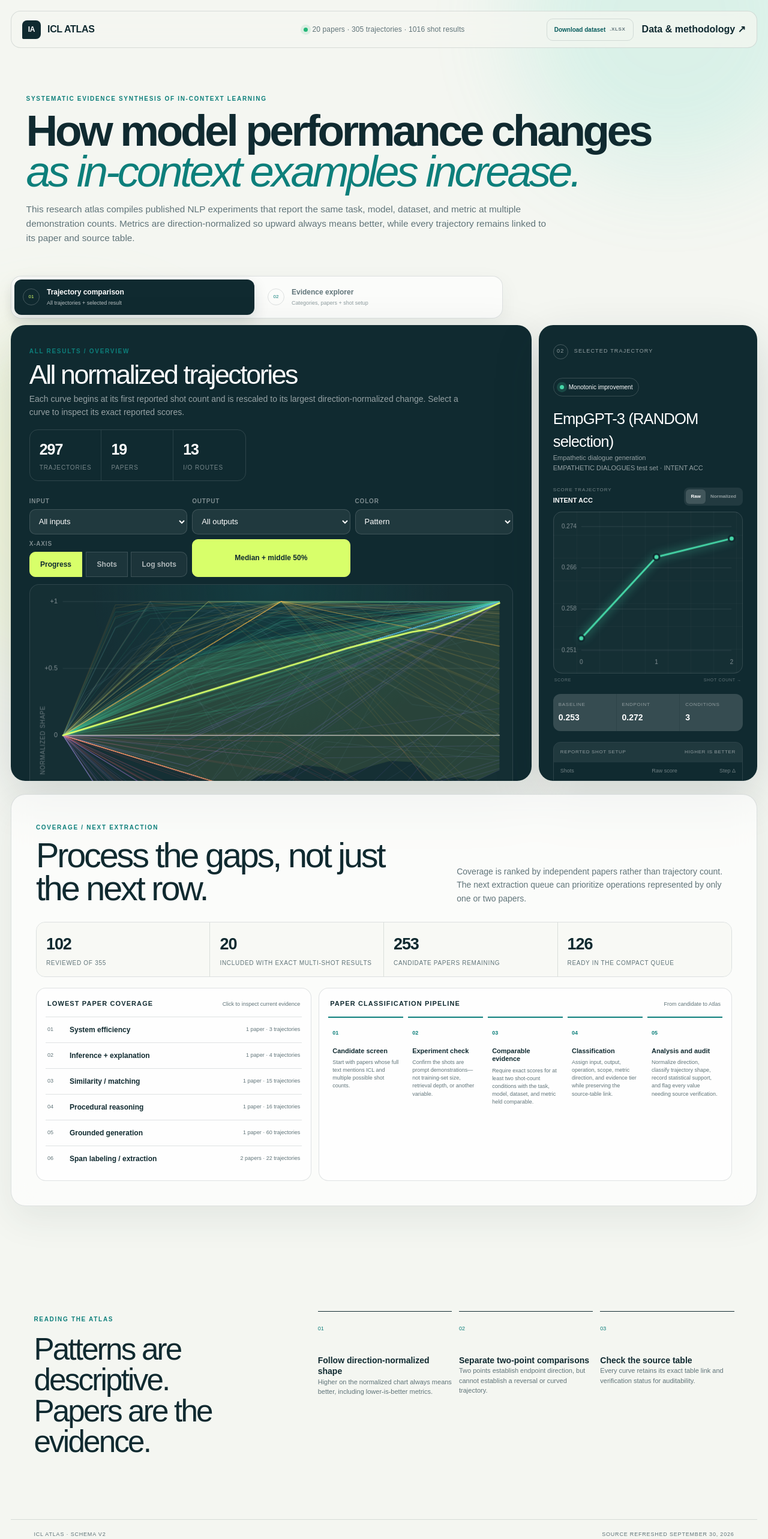
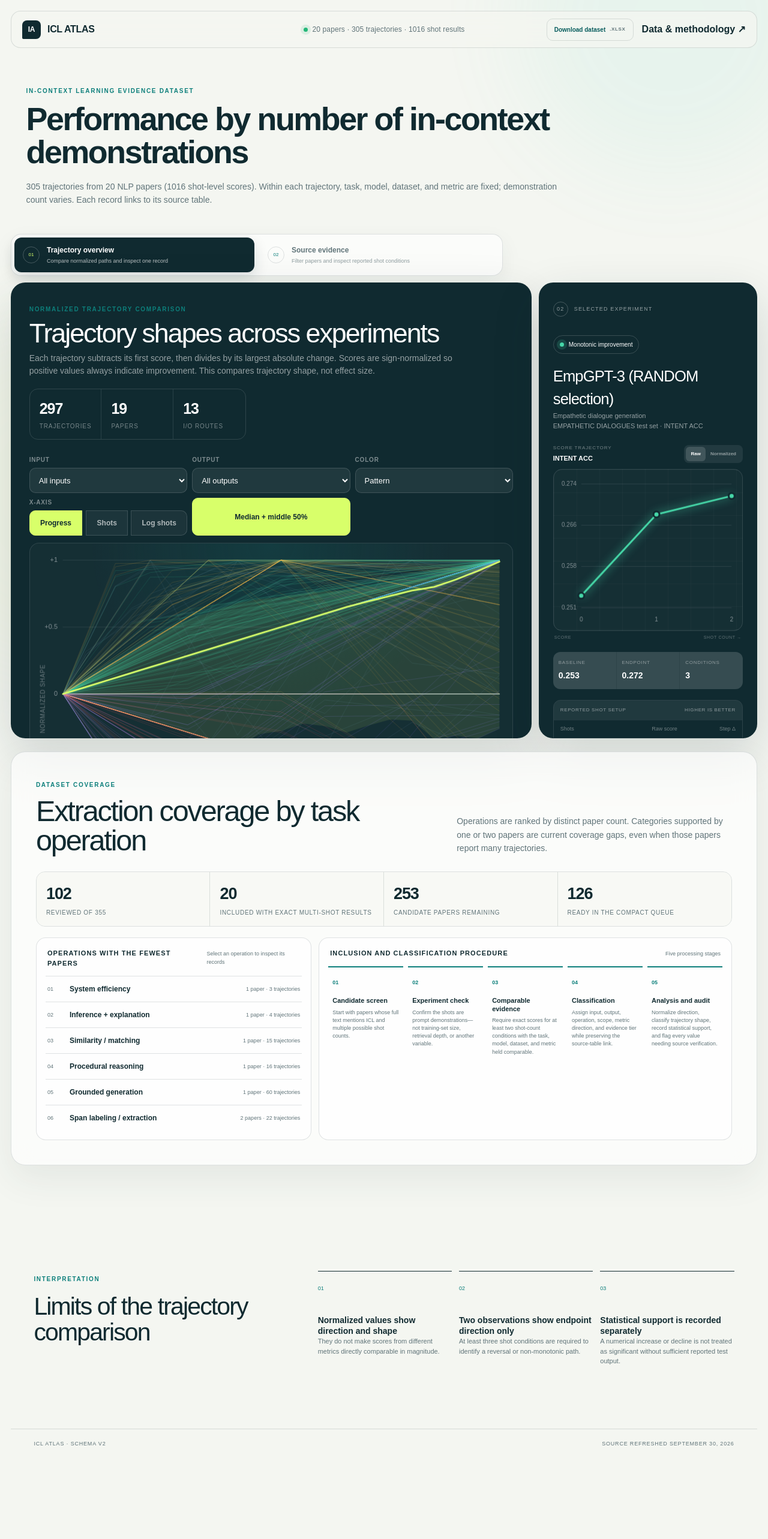
Before and after one commit to Roque3007/icl-trend-atlas, a React (Vite) app: page / in a window 1280 px wide. Shown: the top 2566 px of the page at 60% size. After the commit the page ends 2440 px from the top, so only its background shows below. Built offline with nearby package versions, Linux system fonts and the light colour scheme.

Commit message:
Refine Atlas research copy

```diff
--- a/app/globals.css
+++ b/app/globals.css
@@ -22,7 +22,7 @@ a { color: inherit; }
 .sr-only { position: absolute !important; width: 1px !important; height: 1px !important; padding: 0 !important; margin: -1px !important; overflow: hidden !important; clip: rect(0,0,0,0) !important; white-space: nowrap !important; border: 0 !important; }
 
 .site-shell { min-height: 100vh; padding: 18px; position: relative; overflow-x: hidden; isolation: isolate; }
-.ambient { position: fixed; width: 42vw; aspect-ratio: 1; border-radius: 50%; filter: blur(80px); opacity: .18; z-index: -2; pointer-events: none; animation: drift 18s cubic-bezier(.45,0,.55,1) infinite alternate; }
+.ambient { position: fixed; width: 42vw; aspect-ratio: 1; border-radius: 50%; filter: blur(80px); opacity: .08; z-index: -2; pointer-events: none; animation: drift 18s cubic-bezier(.45,0,.55,1) infinite alternate; }
 .ambient-one { background: #60dcc2; top: -18vw; right: -9vw; }
 .ambient-two { background: #ecff86; bottom: -22vw; left: -14vw; animation-duration: 22s; animation-direction: alternate-reverse; }
 [data-motion-paused="true"] .ambient { animation-play-state: paused; }
@@ -41,11 +41,11 @@ a { color: inherit; }
 .update-button { border: 0; background: transparent; font-weight: 700; cursor: pointer; padding: 10px 0; transition: transform 220ms var(--ease-fast), letter-spacing 220ms var(--ease-fast); }
 .update-button:hover { letter-spacing: .025em; }
 
-.hero { padding: clamp(48px, 6vw, 82px) 2vw clamp(36px, 4vw, 58px); max-width: 1280px; }
+.hero { padding: clamp(42px, 5vw, 68px) 2vw clamp(32px, 3.5vw, 48px); max-width: 1120px; }
 .eyebrow, .section-kicker { text-transform: uppercase; letter-spacing: .17em; font-size: 10px; font-weight: 800; color: var(--teal); }
-.hero h1 { margin: 12px 0 18px; font-size: clamp(44px, 5.7vw, 88px); line-height: .93; letter-spacing: -.06em; max-width: 1120px; font-weight: 780; }
-.hero h1 span { color: var(--teal); display: block; font-style: italic; font-weight: 450; }
-.hero-copy { color: var(--muted); max-width: 880px; font-size: clamp(15px, 1.2vw, 19px); line-height: 1.55; margin: 0; }
+.hero h1 { margin: 12px 0 18px; font-size: clamp(38px, 4.2vw, 60px); line-height: 1.03; letter-spacing: -.045em; max-width: 900px; font-weight: 760; }
+.hero h1 span { color: inherit; display: inline; font-style: normal; font-weight: inherit; }
+.hero-copy { color: var(--muted); max-width: 900px; font-size: clamp(14px, 1.1vw, 17px); line-height: 1.6; margin: 0; }
 
 .workspace-shell { max-width: 1500px; margin: 0 auto 22px; scroll-margin-top: 16px; }
 .workspace-tabs { width: min(820px,100%); display: grid; grid-template-columns: 1fr 1fr; gap: 8px; margin: 0 0 11px; padding: 5px; border: 1px solid var(--line); border-radius: 17px; background: rgba(255,255,255,.64); box-shadow: 0 12px 36px rgba(34,67,66,.06); }
@@ -70,7 +70,7 @@ a { color: inherit; }
 .trajectory-field { max-width: 1500px; margin: 0 auto 22px; padding: clamp(22px, 3vw, 42px); border-radius: 24px; background: var(--ink); color: white; box-shadow: 0 28px 80px rgba(16,42,48,.16); opacity: 0; transform: translate3d(0,28px,0); transition: opacity 650ms var(--ease-out), transform 650ms var(--ease-out); }
 .trajectory-field.is-visible { opacity: 1; transform: none; }
 .field-heading { display: grid; grid-template-columns: minmax(0,1.4fr) auto; align-items: end; gap: 32px; }
-.field-heading h2 { margin: 7px 0 9px; font-size: clamp(38px,4.6vw,72px); line-height: .95; letter-spacing: -.055em; }
+.field-heading h2 { margin: 7px 0 9px; font-size: clamp(34px,3.8vw,58px); line-height: 1; letter-spacing: -.045em; }
 .field-heading p { margin: 0; max-width: 720px; color: rgba(255,255,255,.56); font-size: 14px; line-height: 1.55; }
 .field-summary { display: grid; grid-template-columns: repeat(3,minmax(86px,1fr)); border: 1px solid rgba(255,255,255,.13); border-radius: 14px; overflow: hidden; }
 .field-summary div { min-width: 100px; padding: 14px 16px; border-right: 1px solid rgba(255,255,255,.11); }
@@ -107,7 +107,7 @@ a { color: inherit; }
 .coverage-audit { max-width: 1500px; margin: 0 auto 22px; padding: clamp(24px,3.2vw,46px); border: 1px solid var(--line); border-radius: 24px; background: rgba(255,255,255,.62); backdrop-filter: blur(18px); box-shadow: 0 22px 60px rgba(34,67,66,.08); opacity: 0; transform: translate3d(0,24px,0); transition: opacity 650ms var(--ease-out), transform 650ms var(--ease-out); }
 .coverage-audit.is-visible { opacity: 1; transform: none; }
 .coverage-heading { display: grid; grid-template-columns: minmax(0,1fr) minmax(280px,.72fr); gap: clamp(24px,5vw,72px); align-items: end; }
-.coverage-heading h2 { margin: 9px 0 0; max-width: 780px; font-size: clamp(34px,4.5vw,68px); line-height: .96; letter-spacing: -.055em; }
+.coverage-heading h2 { margin: 9px 0 0; max-width: 780px; font-size: clamp(32px,3.8vw,54px); line-height: 1; letter-spacing: -.045em; }
 .coverage-heading > p { margin: 0; color: var(--muted); font-size: 14px; line-height: 1.6; }
 .coverage-status { display: grid; grid-template-columns: repeat(4,1fr); border: 1px solid var(--line); border-radius: 15px; overflow: hidden; margin: 28px 0 18px; }
 .coverage-status div { padding: 16px; border-right: 1px solid var(--line); background: rgba(244,246,241,.58); }
@@ -251,7 +251,7 @@ a { color: inherit; }
 
 .reading-guide { max-width: 1400px; margin: 0 auto; padding: clamp(90px, 12vw, 170px) 3vw 90px; display: grid; grid-template-columns: .8fr 1.4fr; gap: 6vw; opacity: 0; transform: translate3d(0,28px,0); transition: opacity 650ms var(--ease-out), transform 650ms var(--ease-out); }
 .reading-guide.is-visible { opacity: 1; transform: none; }
-.reading-guide h2 { font-size: clamp(32px, 4vw, 58px); line-height: 1; letter-spacing: -.055em; margin: 14px 0; }
+.reading-guide h2 { font-size: clamp(30px, 3.2vw, 46px); line-height: 1.05; letter-spacing: -.045em; margin: 14px 0; }
 .guide-grid { display: grid; grid-template-columns: repeat(3,1fr); gap: 12px; }
 .guide-grid article { border-top: 1px solid var(--ink); padding: 14px 0; }
 .guide-grid article > span { font-size: 9px; color: var(--teal); }
@@ -326,7 +326,7 @@ a { color: inherit; }
   .dataset-download span { display: none; }
   .update-button { font-size: 10px; }
   .hero { padding: 54px 9px 38px; }
-  .hero h1 { font-size: clamp(43px, 13vw, 66px); }
+  .hero h1 { font-size: clamp(36px, 8vw, 48px); }
   .trajectory-field { padding: 20px 13px; border-radius: 18px; }
   .workspace-tabs { grid-template-columns: 1fr; }
   .comparison-inspector { border-radius: 18px; }
--- a/app/layout.tsx
+++ b/app/layout.tsx
@@ -13,7 +13,7 @@ const geistMono = Geist_Mono({
   subsets: ["latin"],
 });
 
-const title = "ICL Atlas — Shot-count trajectory explorer";
+const title = "ICL Atlas — In-context learning shot-count evidence";
 const description = "An interactive research atlas of published in-context learning experiments, linking shot-count trajectories to papers, source tables, models, tasks, metrics, and statistical evidence.";
 
 export async function generateMetadata(): Promise<Metadata> {
--- a/app/page.tsx
+++ b/app/page.tsx
@@ -366,7 +366,7 @@ function TrajectoryDetail({
       <div className="inspector-actions">
         {trajectory.resultTableLink ? <a className="source-button" href={trajectory.resultTableLink} target="_blank" rel="noreferrer">Open table in paper <span>↗</span></a> : null}
         <button className="method-button" type="button" onClick={onDataNotes}>Methodology</button>
-        {onOpenEvidence ? <button className="evidence-button" type="button" onClick={() => onOpenEvidence(trajectory)}>Open in evidence explorer</button> : null}
+        {onOpenEvidence ? <button className="evidence-button" type="button" onClick={() => onOpenEvidence(trajectory)}>Open source evidence</button> : null}
       </div>
     </div>
   );
@@ -633,9 +633,9 @@ function TrajectoryField({
     <section className={`trajectory-field inview ${embedded ? "embedded-field" : ""}`} aria-labelledby="trajectory-field-title">
       <div className="field-heading">
         <div>
-          <span className="section-kicker">All results / Overview</span>
-          <h2 id="trajectory-field-title">All normalized trajectories</h2>
-          <p>Each curve begins at its first reported shot count and is rescaled to its largest direction-normalized change. Select a curve to inspect its exact reported scores.</p>
+          <span className="section-kicker">Normalized trajectory comparison</span>
+          <h2 id="trajectory-field-title">Trajectory shapes across experiments</h2>
+          <p>Each trajectory subtracts its first score, then divides by its largest absolute change. Scores are sign-normalized so positive values always indicate improvement. This compares trajectory shape, not effect size.</p>
         </div>
         <div className="field-summary" aria-label="Visible data summary">
           <div><strong>{prepared.length}</strong><span>trajectories</span></div>
@@ -673,7 +673,7 @@ function TrajectoryField({
       <div className="field-legend" aria-label={`Legend colored by ${colorMode}`}>
         {legend.map(([name, count]) => <span key={name}><i style={{ background: colorMode === "Pattern" ? (patternColors[name] ?? stableColor(name)) : stableColor(name) }} />{name}<small>{count}</small></span>)}
       </div>
-      <p className="field-footnote">Counts can be dominated by papers reporting many model–metric combinations. Use the paper count and the source drilldown before interpreting coverage. Log shots uses log(1 + shot count), which keeps zero-shot points visible.</p>
+      <p className="field-footnote">A single paper may contribute many model–dataset–metric trajectories, so trajectory counts are not independent study counts. The logarithmic axis uses log(1 + shots) to retain zero-shot observations.</p>
     </section>
   );
 }
@@ -698,10 +698,10 @@ function CoverageAudit({ onChooseOperation }: { onChooseOperation: (operation: s
     <section className="coverage-audit inview" aria-labelledby="coverage-title">
       <div className="coverage-heading">
         <div>
-          <span className="section-kicker">Coverage / Next extraction</span>
-          <h2 id="coverage-title">Process the gaps, not just the next row.</h2>
+          <span className="section-kicker">Dataset coverage</span>
+          <h2 id="coverage-title">Extraction coverage by task operation</h2>
         </div>
-        <p>Coverage is ranked by independent papers rather than trajectory count. The next extraction queue can prioritize operations represented by only one or two papers.</p>
+        <p>Operations are ranked by distinct paper count. Categories supported by one or two papers are current coverage gaps, even when those papers report many trajectories.</p>
       </div>
 
       <div className="coverage-status" aria-label="Paper screening status">
@@ -713,7 +713,7 @@ function CoverageAudit({ onChooseOperation }: { onChooseOperation: (operation: s
 
       <div className="coverage-body">
         <div className="gap-list">
-          <div className="coverage-subhead"><span>Lowest paper coverage</span><small>Click to inspect current evidence</small></div>
+          <div className="coverage-subhead"><span>Operations with the fewest papers</span><small>Select an operation to inspect its records</small></div>
           {sparseOperations.map((item, index) => (
             <button key={item.name} type="button" className="gap-row" onClick={() => onChooseOperation(item.name)}>
               <span>{String(index + 1).padStart(2, "0")}</span>
@@ -724,7 +724,7 @@ function CoverageAudit({ onChooseOperation }: { onChooseOperation: (operation: s
         </div>
 
         <div className="classification-pipeline">
-          <div className="coverage-subhead"><span>Paper classification pipeline</span><small>From candidate to Atlas</small></div>
+          <div className="coverage-subhead"><span>Inclusion and classification procedure</span><small>Five processing stages</small></div>
           <ol>
             <li><span>01</span><div><strong>Candidate screen</strong><p>Start with papers whose full text mentions ICL and multiple possible shot counts.</p></div></li>
             <li><span>02</span><div><strong>Experiment check</strong><p>Confirm the shots are prompt demonstrations—not training-set size, retrieval depth, or another variable.</p></div></li>
@@ -914,10 +914,10 @@ export default function Home() {
       </header>
 
       <section className="hero reveal reveal-two" id="top">
-        <p className="eyebrow">Systematic evidence synthesis of in-context learning</p>
-        <h1>How model performance changes<span> as in-context examples increase.</span></h1>
+        <p className="eyebrow">In-context learning evidence dataset</p>
+        <h1>Performance by number of in-context demonstrations</h1>
         <p className="hero-copy">
-          This research atlas compiles published NLP experiments that report the same task, model, dataset, and metric at multiple demonstration counts. Metrics are direction-normalized so upward always means better, while every trajectory remains linked to its paper and source table.
+          {atlas.meta.trajectoryCount} trajectories from {atlas.meta.paperCount} NLP papers ({atlas.meta.resultCount} shot-level scores). Within each trajectory, task, model, dataset, and metric are fixed; demonstration count varies. Each record links to its source table.
         </p>
       </section>
 
@@ -933,8 +933,8 @@ export default function Home() {
             onClick={() => setWorkspaceView("comparison")}
           >
             <span>01</span>
-            <strong>Trajectory comparison</strong>
-            <small>All trajectories + selected result</small>
+            <strong>Trajectory overview</strong>
+            <small>Compare normalized paths and inspect one record</small>
           </button>
           <button
             id="evidence-tab"
@@ -946,8 +946,8 @@ export default function Home() {
             onClick={() => setWorkspaceView("evidence")}
           >
             <span>02</span>
-            <strong>Evidence explorer</strong>
-            <small>Categories, papers + shot setup</small>
+            <strong>Source evidence</strong>
+            <small>Filter papers and inspect reported shot conditions</small>
           </button>
         </div>
 
@@ -961,7 +961,7 @@ export default function Home() {
                 embedded
               />
               <aside className="trajectory-inspector comparison-inspector" aria-live="polite">
-                <div className="preview-label"><span>02</span> Selected trajectory</div>
+                <div className="preview-label"><span>02</span> Selected experiment</div>
                 {comparisonTrajectory ? (
                   <TrajectoryDetail
                     trajectory={comparisonTrajectory}
@@ -976,7 +976,7 @@ export default function Home() {
       <section className="atlas-frame workspace-panel" id="evidence-panel" role="tabpanel" aria-labelledby="evidence-tab" aria-label="ICL evidence explorer">
         <aside className="trend-rail">
           <div className="rail-heading">
-            <div><span className="section-kicker">01 / Explore</span><h2>Trend map</h2></div>
+            <div><span className="section-kicker">01 / Group selector</span><h2>Trajectory groups</h2></div>
             <span className="rail-count">{groups.length}</span>
           </div>
 
@@ -1020,7 +1020,7 @@ export default function Home() {
 
         <section className="evidence-panel">
           <div className="evidence-heading">
-            <div><span className="section-kicker">02 / Evidence</span><p className="breadcrumb">{lens} / <strong>{activeGroup?.name}</strong></p></div>
+            <div><span className="section-kicker">02 / Paper and trajectory records</span><p className="breadcrumb">Grouped by {lens}: <strong>{activeGroup?.name}</strong></p></div>
             <div className="headline-stat"><strong>{filtered.length}</strong><span>matching trajectories</span></div>
           </div>
 
@@ -1094,7 +1094,7 @@ export default function Home() {
         </section>
 
         <aside className="trajectory-inspector" aria-live="polite">
-          <div className="preview-label"><span>03</span> Shot setup</div>
+          <div className="preview-label"><span>03</span> Reported shot conditions</div>
           {selectedTrajectory ? (
             <TrajectoryDetail trajectory={selectedTrajectory} onDataNotes={() => setShowDataNotes(true)} />
           ) : <p className="no-selection">Select a trajectory to inspect its shot-by-shot curve.</p>}
@@ -1106,11 +1106,11 @@ export default function Home() {
       <CoverageAudit onChooseOperation={chooseOperation} />
 
       <section className="reading-guide inview">
-        <div><span className="section-kicker">Reading the atlas</span><h2>Patterns are descriptive.<br />Papers are the evidence.</h2></div>
+        <div><span className="section-kicker">Interpretation</span><h2>Limits of the trajectory comparison</h2></div>
         <div className="guide-grid">
-          <article><span>01</span><strong>Follow direction-normalized shape</strong><p>Higher on the normalized chart always means better, including lower-is-better metrics.</p></article>
-          <article><span>02</span><strong>Separate two-point comparisons</strong><p>Two points establish endpoint direction, but cannot establish a reversal or curved trajectory.</p></article>
-          <article><span>03</span><strong>Check the source table</strong><p>Every curve retains its exact table link and verification status for auditability.</p></article>
+          <article><span>01</span><strong>Normalized values show direction and shape</strong><p>They do not make scores from different metrics directly comparable in magnitude.</p></article>
+          <article><span>02</span><strong>Two observations show endpoint direction only</strong><p>At least three shot conditions are required to identify a reversal or non-monotonic path.</p></article>
+          <article><span>03</span><strong>Statistical support is recorded separately</strong><p>A numerical increase or decline is not treated as significant without sufficient reported test output.</p></article>
         </div>
       </section>
 
--- a/index.html
+++ b/index.html
@@ -5,15 +5,15 @@
     <meta name="viewport" content="width=device-width, initial-scale=1.0" />
     <meta name="description" content="An interactive research atlas of published in-context learning experiments, linking shot-count trajectories to papers, source tables, models, tasks, metrics, and statistical evidence." />
     <meta property="og:type" content="website" />
-    <meta property="og:title" content="ICL Atlas — Shot-count trajectory explorer" />
+    <meta property="og:title" content="ICL Atlas — In-context learning shot-count evidence" />
     <meta property="og:description" content="Explore direction-normalized shot-count trajectories with links to the papers, source tables, and reported evidence." />
     <meta property="og:image" content="https://roque3007.github.io/icl-trend-atlas/og.png" />
     <meta name="twitter:card" content="summary_large_image" />
-    <meta name="twitter:title" content="ICL Atlas — Shot-count trajectory explorer" />
+    <meta name="twitter:title" content="ICL Atlas — In-context learning shot-count evidence" />
     <meta name="twitter:description" content="Explore direction-normalized shot-count trajectories with links to the papers, source tables, and reported evidence." />
     <meta name="twitter:image" content="https://roque3007.github.io/icl-trend-atlas/og.png" />
     <link rel="icon" href="./favicon.svg" />
-    <title>ICL Atlas — Shot-count trajectory explorer</title>
+    <title>ICL Atlas — In-context learning shot-count evidence</title>
   </head>
   <body>
     <div id="root"></div>
```
Also changed, not shown: 1 other file (tests, documents, lock files or other folders).
